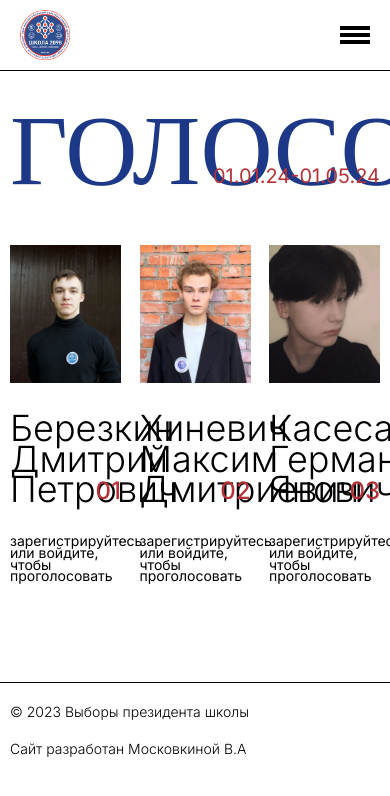
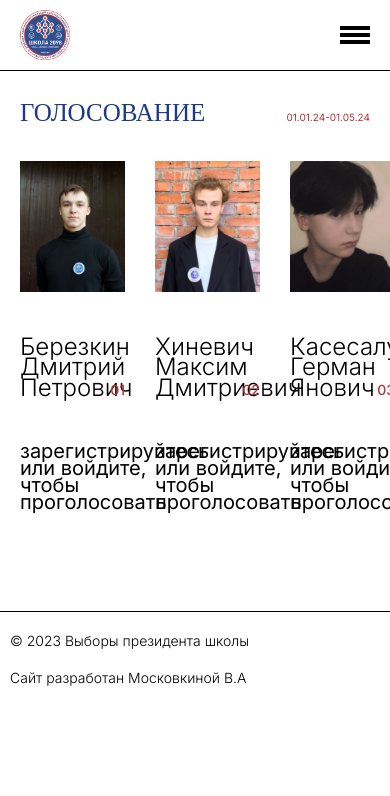
Before and after one commit to Wonderlus/school-president, a Next.js app: page /vote in a window 390 px wide. Shown: the top 796 px of the page. Built offline with nearby package versions, Linux system fonts and the light colour scheme; no server answers.

Commit message:
fixes, adaptive candidates and vote

```diff
--- a/src/app/candidates/page.module.css
+++ b/src/app/candidates/page.module.css
@@ -60,8 +60,12 @@
     align-items: flex-end;
 }
 
+.candidate:nth-of-type(2) .name {
+    text-align: right;
+}
+
 .img {
-    width: 70%;
+    width: 50%;
     height: auto;
 
     border: 5px #251271 solid;
@@ -85,7 +89,7 @@
 
 
 
-    font-size: 80px;
+    font-size: 60px;
     line-height: 0.85;
     font-weight: 400;
     text-transform: uppercase;
@@ -99,47 +103,88 @@
 }
 
 @media (max-width: 800px) {
+
+    .container {
+        padding-top: 100px;
+    }
+
+    .title {
+        font-size: 80px;
+    }
+
+    .name {
+        font-size: 40px;
+    }
+}
+
+@media (max-width: 717px) {
+
+    .container {
+        gap: 40px;
+    }
+
+    .title {
+        font-size: 60px;
+    }
+
+    .title::after {
+        font-size: 16px;
+    }
+
+    .name {
+        font-size: 32px;
+    }
+
+    .nameBlock {
+        padding: 30px 0;
+    }
+
+    .number {
+        font-size: 20px;
+    }
+
     .img {
-        width: 500px;
-        height: 400px;
+        width: 100%;
+    }
+}
+
+
+@media (max-width: 520px) {
+    .title {
+        font-size: 40px;
+    }
+
+    .title::after {
+        font-size: 14px;
+    }
+
+    .candidates {
+        gap: 50px;
+    }
+}
+
+@media (max-width: 414px) {
+    .title {
+        font-size: 32px;
+    }
+
+    .candidate {
+        gap: 30px;
     }
 
     .name {
         font-size: 24px;
     }
 
-    .info {
-        padding: 0;
+    .nameBlock {
+        padding: 15px 0;
+    }
+
+    .number {
+        font-size: 14px;
+    }
+
+    .candidates {
+        gap: 30px;
     }
 }
-
-@media (max-width: 600px) {
-    .container {
-        padding: 100px 50px;
-    }
-
-    .img {
-        width: 400px;
-        height: 300px;
-    }
-}
-
-@media (max-width: 440px) {
-
-    .container {
-        padding: 100px 20px;
-    }
-
-    .img {
-        width: 300px;
-        height: 200px;
-    }
-
-    .name {
-        font-size: 18px;
-    }
-
-    .info {
-        font-size: 14px;
-    }
-}
--- a/src/app/vote/page.module.css
+++ b/src/app/vote/page.module.css
@@ -110,33 +110,99 @@
 }
 
 
-
-
-@media (max-width: 1100px) {
-    .container {
-        flex-direction: column;
-        justify-content: normal;
+@media (max-width: 1000px) {
+    .title {
+        font-size: 90px;
     }
-
-
-
-
 }
 
 @media (max-width: 800px) {
+
     .container {
-        padding: 100px 30px;
+        padding-top: 100px;
+    }
+
+    .title {
+        font-size: 70px;
+    }
+
+    .name {
+        font-size: 60px;
     }
 }
 
-@media (max-width: 600px) {
+@media (max-width: 717px) {
+
     .container {
-        padding: 100px 10px;
+        gap: 40px;
+    }
+
+    .title {
+        font-size: 50px;
+    }
+
+    .title::after {
+        font-size: 16px;
+    }
+
+    .name {
+        font-size: 32px;
+    }
+
+    .nameBlock {
+        padding: 30px 0;
+    }
+
+    .number {
+        font-size: 20px;
+    }
+
+    .img {
+        width: 100%;
+    }
+}
+
+
+@media (max-width: 520px) {
+    .title {
+        font-size: 35px;
+    }
+
+    .title::after {
+        font-size: 14px;
+    }
+
+    .candidates {
+        gap: 50px;
     }
 }
 
 @media (max-width: 414px) {
-    .needLogin {
+    .title {
+        font-size: 25px;
+    }
+
+    .title::after {
+        font-size: 10px;
+    }
+
+    .candidate {
+        gap: 30px;
+    }
+
+    .name {
+        font-size: 24px;
+    }
+
+    .nameBlock {
+        padding: 15px 0;
+    }
+
+    .number {
         font-size: 14px;
     }
+
+    .candidates {
+        gap: 30px;
+    }
 }
--- a/src/components/Navbar/Navbar.module.css
+++ b/src/components/Navbar/Navbar.module.css
@@ -45,6 +45,10 @@
 }
 
 .regLink {
+
+    display: flex;
+    align-items: center;
+
     padding: 6px 12px;
     border: 1px #000 solid;
     border-radius: 17px;
@@ -63,21 +67,8 @@
     background-color: #000;
 }
 
-.signout {
-    border: 1px solid #000;
-    background-color: #fff;
-    padding: 5px 10px;
-    border-radius: 30px;
-    cursor: pointer;
-    font-size: 14px;
 
-    transition: all 0.15s linear;
-}
 
-.signout:hover {
-    background-color: #000;
-    color: #fff;
-}
 
 .fullname {
     text-align: end;
@@ -147,6 +138,20 @@
     height: 100%;
     background: #000;
     transform: translateY(-7px);
+}
+
+.signout {
+    border: 1px #000 solid;
+    border-radius: 17px;
+    text-decoration: none;
+    text-transform: lowercase;
+    font-size: 18px;
+    padding: 5px 5px;
+}
+
+.signout:hover {
+    background-color: #000;
+    color: #fff;
 }
 
 @media (max-width: 1000px) {
```
Also changed, not shown: src/app/page.module.css (+8 -4 lines).
